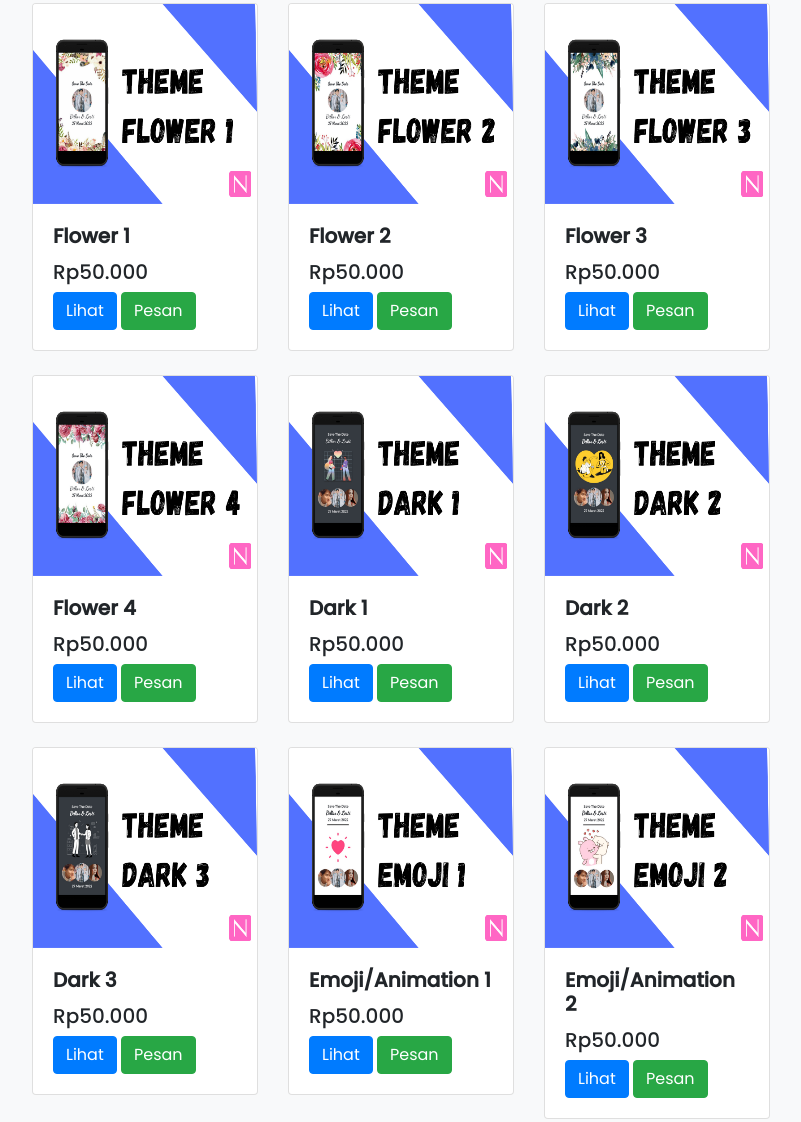
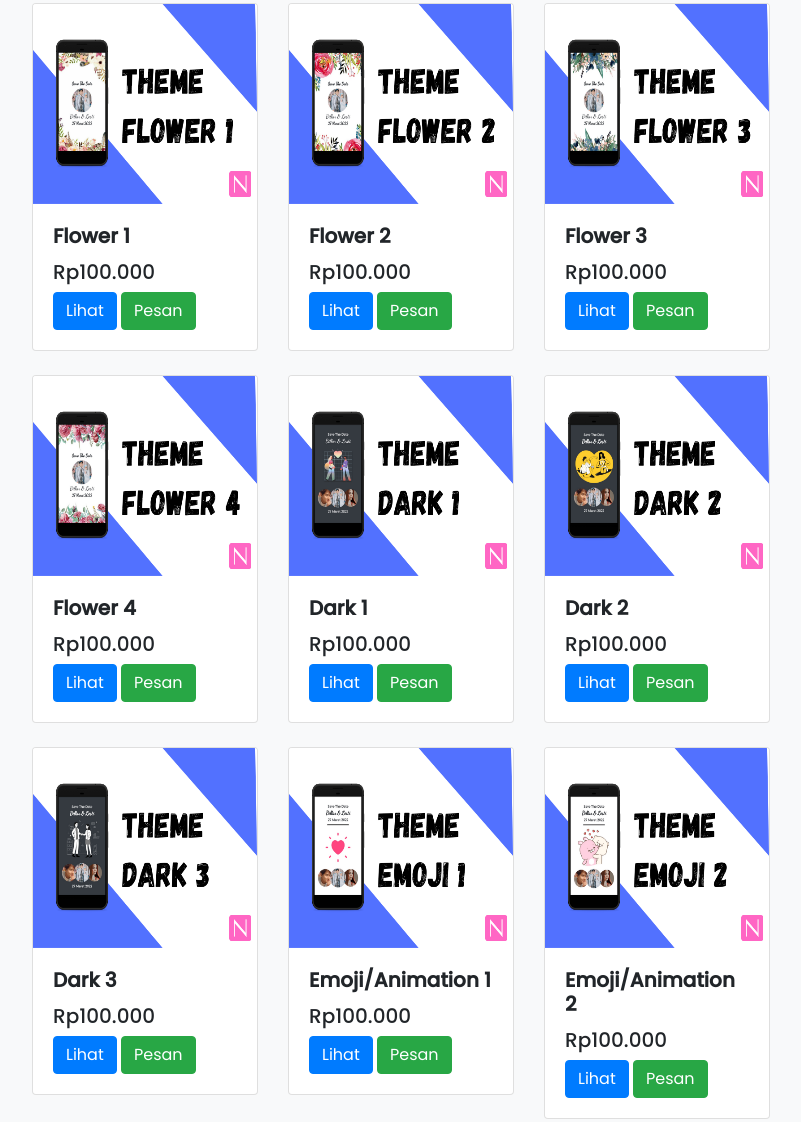
Before and after one commit to ngondang/ngondang.github.io, a plain HTML site: page index.html in a window 1280 px wide. Shown: the part 1265-2387 px from the top of the page, without its empty margins (239-1040 px from the left). Drawn offline with nearby package versions, Linux system fonts and the light colour scheme.

Commit message:
Ganti harga

```diff
--- a/index.html
+++ b/index.html
@@ -121,7 +121,7 @@
             <img src="img/1.png" class="card-img-top" alt="template-1" height="200">
             <div class="card-body">
               <h5 class="card-title font-weight-bold">Flower 1</h5>
-              <h5>Rp50.000</h5>
+              <h5>Rp100.000</h5>
               <a href="https://ngondang.github.io/flower-1" class="btn btn-primary">Lihat</a>
               <a href="form.html?t=flower-1" class="btn btn-success">Pesan</a>
             </div>
@@ -133,7 +133,7 @@
             <img src="img/2.png" class="card-img-top" alt="template-1" height="200">
             <div class="card-body">
               <h5 class="card-title font-weight-bold">Flower 2</h5>
-              <h5>Rp50.000</h5>
+              <h5>Rp100.000</h5>
               <a href="https://ngondang.github.io/flower-2" class="btn btn-primary">Lihat</a>
               <a href="form.html?t=flower-2" class="btn btn-success">Pesan</a>
             </div>
@@ -145,7 +145,7 @@
             <img src="img/3.png" class="card-img-top" alt="template-1" height="200">
             <div class="card-body">
               <h5 class="card-title font-weight-bold">Flower 3</h5>
-              <h5>Rp50.000</h5>
+              <h5>Rp100.000</h5>
               <a href="https://ngondang.github.io/flower-3" class="btn btn-primary">Lihat</a>
               <a href="form.html?t=flower-3" class="btn btn-success">Pesan</a>
             </div>
@@ -157,7 +157,7 @@
             <img src="img/4.png" class="card-img-top" alt="template-1" height="200">
             <div class="card-body">
               <h5 class="card-title font-weight-bold">Flower 4</h5>
-              <h5>Rp50.000</h5>
+              <h5>Rp100.000</h5>
               <a href="https://ngondang.github.io/flower-4" class="btn btn-primary">Lihat</a>
               <a href="form.html?t=flower-4" class="btn btn-success">Pesan</a>
             </div>
@@ -169,7 +169,7 @@
             <img src="img/5.png" class="card-img-top" alt="template-1" height="200">
             <div class="card-body">
               <h5 class="card-title font-weight-bold">Dark 1</h5>
-              <h5>Rp50.000</h5>
+              <h5>Rp100.000</h5>
               <a href="https://ngondang.github.io/dark-1" class="btn btn-primary">Lihat</a>
               <a href="form.html?t=dark-1" class="btn btn-success">Pesan</a>
             </div>
@@ -181,7 +181,7 @@
             <img src="img/6.png" class="card-img-top" alt="template-1" height="200">
             <div class="card-body">
               <h5 class="card-title font-weight-bold">Dark 2</h5>
-              <h5>Rp50.000</h5>
+              <h5>Rp100.000</h5>
               <a href="https://ngondang.github.io/dark-2" class="btn btn-primary">Lihat</a>
               <a href="form.html?t=dark-2" class="btn btn-success">Pesan</a>
             </div>
@@ -193,7 +193,7 @@
             <img src="img/7.png" class="card-img-top" alt="template-1" height="200">
             <div class="card-body">
               <h5 class="card-title font-weight-bold">Dark 3</h5>
-              <h5>Rp50.000</h5>
+              <h5>Rp100.000</h5>
               <a href="https://ngondang.github.io/dark-3" class="btn btn-primary">Lihat</a>
               <a href="form.html?t=dark-3" class="btn btn-success">Pesan</a>
             </div>
@@ -205,7 +205,7 @@
             <img src="img/8.png" class="card-img-top" alt="template-1" height="200">
             <div class="card-body">
               <h5 class="card-title font-weight-bold">Emoji/Animation 1</h5>
-              <h5>Rp50.000</h5>
+              <h5>Rp100.000</h5>
               <a href="https://ngondang.github.io/emoji-1" class="btn btn-primary">Lihat</a>
               <a href="form.html?t=emoji-1" class="btn btn-success">Pesan</a>
             </div>
@@ -217,7 +217,7 @@
             <img src="img/9.png" class="card-img-top" alt="template-1" height="200">
             <div class="card-body">
               <h5 class="card-title font-weight-bold">Emoji/Animation 2</h5>
-              <h5>Rp50.000</h5>
+              <h5>Rp100.000</h5>
               <a href="https://ngondang.github.io/emoji-2" class="btn btn-primary">Lihat</a>
               <a href="form.html?t=emoji-2" class="btn btn-success">Pesan</a>
             </div>
@@ -241,7 +241,7 @@
   <!-- Footer -->
   <footer class="mt-5 text-white purple text-center p-4">
     <h5>Ngondang | Undangan Digital</h5>
-    <h6>&copy; Copyright By Ngondang 2021</h6>
+    <h6>&copy; Copyright By Ngondang 2023</h6>
   </footer>
 </div>
 
```
